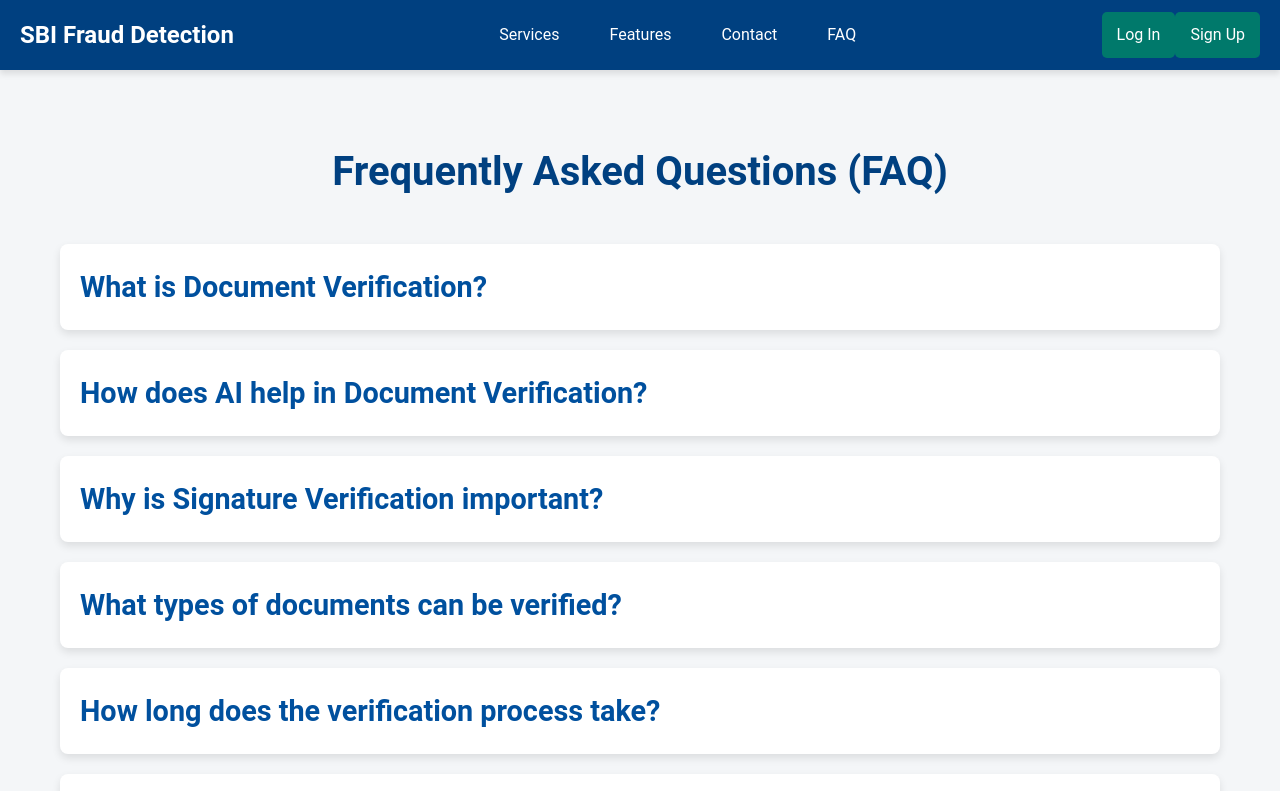
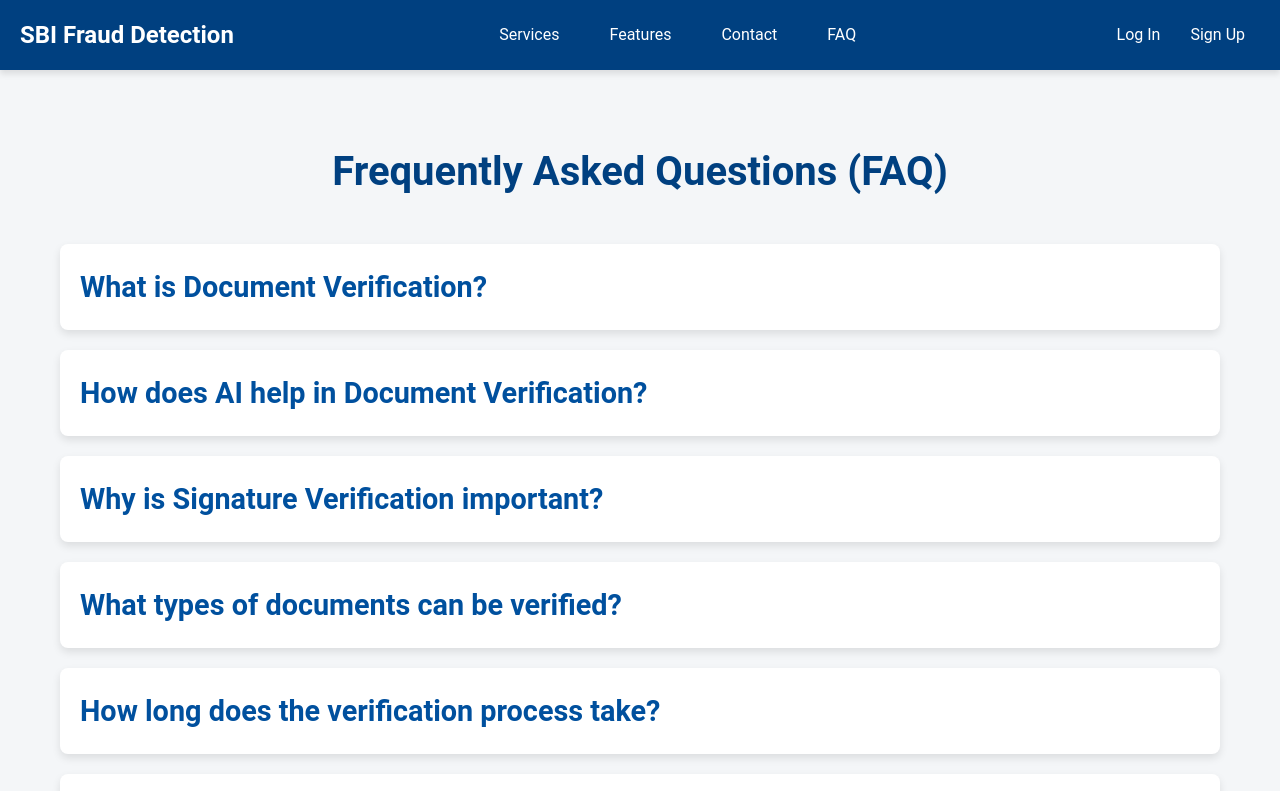
Before and after one commit to Chandan2909-commits/hackathon-page, a plain HTML site: page scratch project 2/faq.html in a window 1280 px wide. Shown: the top 791 px of the page. Drawn offline with Linux system fonts and the light colour scheme.

Commit message:
Add files via upload

```diff
--- a/scratch project 2/contact.css
+++ b/scratch project 2/contact.css
@@ -58,17 +58,17 @@
 
 #login,
 #signup {
-    background-color: #00796b;
-    color: white;
+    color: #fff;
+    text-decoration: none;
+    font-size: 16px;
     padding: 10px 15px;
     border-radius: 5px;
-    text-decoration: none;
     transition: background-color 0.3s;
 }
 
 #login:hover,
 #signup:hover {
-    background-color: #004d40;
+    background-color: #00509e;
 }
 
 h1, h2 {
--- a/scratch project 2/faq.css
+++ b/scratch project 2/faq.css
@@ -60,17 +60,17 @@
 
 #login,
 #signup {
-    background-color: #00796b;
-    color: white;
+    color: #fff;
+    text-decoration: none;
+    font-size: 16px;
     padding: 10px 15px;
     border-radius: 5px;
-    text-decoration: none;
     transition: background-color 0.3s;
 }
 
 #login:hover,
 #signup:hover {
-    background-color: #004d40;
+    background-color: #00509e;
 }
 
 /* Main Section Styles */
--- a/scratch project 2/features.css
+++ b/scratch project 2/features.css
@@ -59,17 +59,17 @@
 
 #login,
 #signup {
-    background-color: #00796b;
-    color: white;
+    color: #fff;
+    text-decoration: none;
+    font-size: 16px;
     padding: 10px 15px;
     border-radius: 5px;
-    text-decoration: none;
     transition: background-color 0.3s;
 }
 
 #login:hover,
 #signup:hover {
-    background-color: #004d40;
+    background-color: #00509e;
 }
 
 #heading{
--- a/scratch project 2/services.css
+++ b/scratch project 2/services.css
@@ -57,17 +57,17 @@
 
 #login,
 #signup {
-    background-color: #00796b;
-    color: white;
+    color: #fff;
+    text-decoration: none;
+    font-size: 16px;
     padding: 10px 15px;
     border-radius: 5px;
-    text-decoration: none;
     transition: background-color 0.3s;
 }
 
 #login:hover,
 #signup:hover {
-    background-color: #004d40;
+    background-color: #00509e;
 }
 
 .services-container {
```
